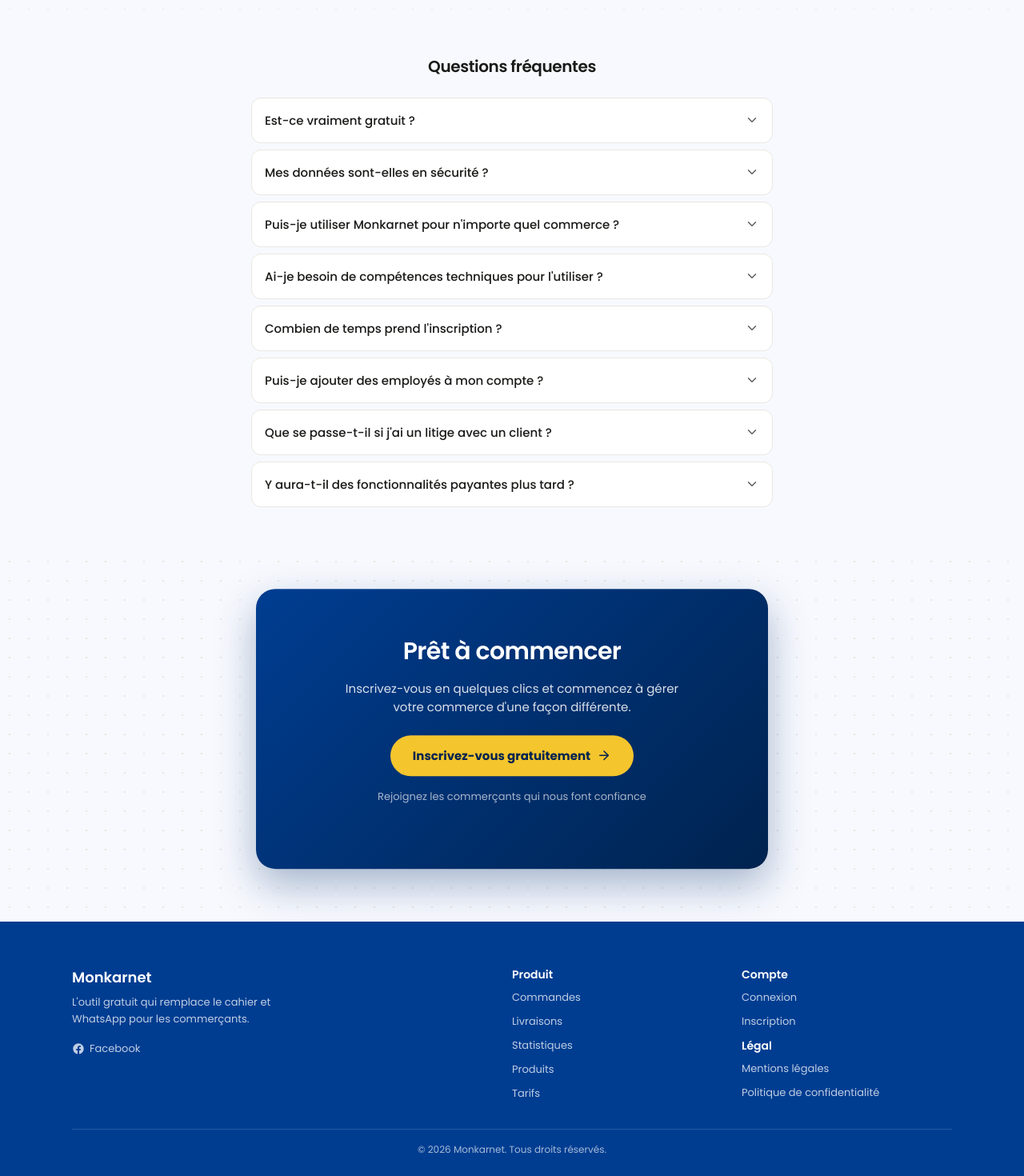
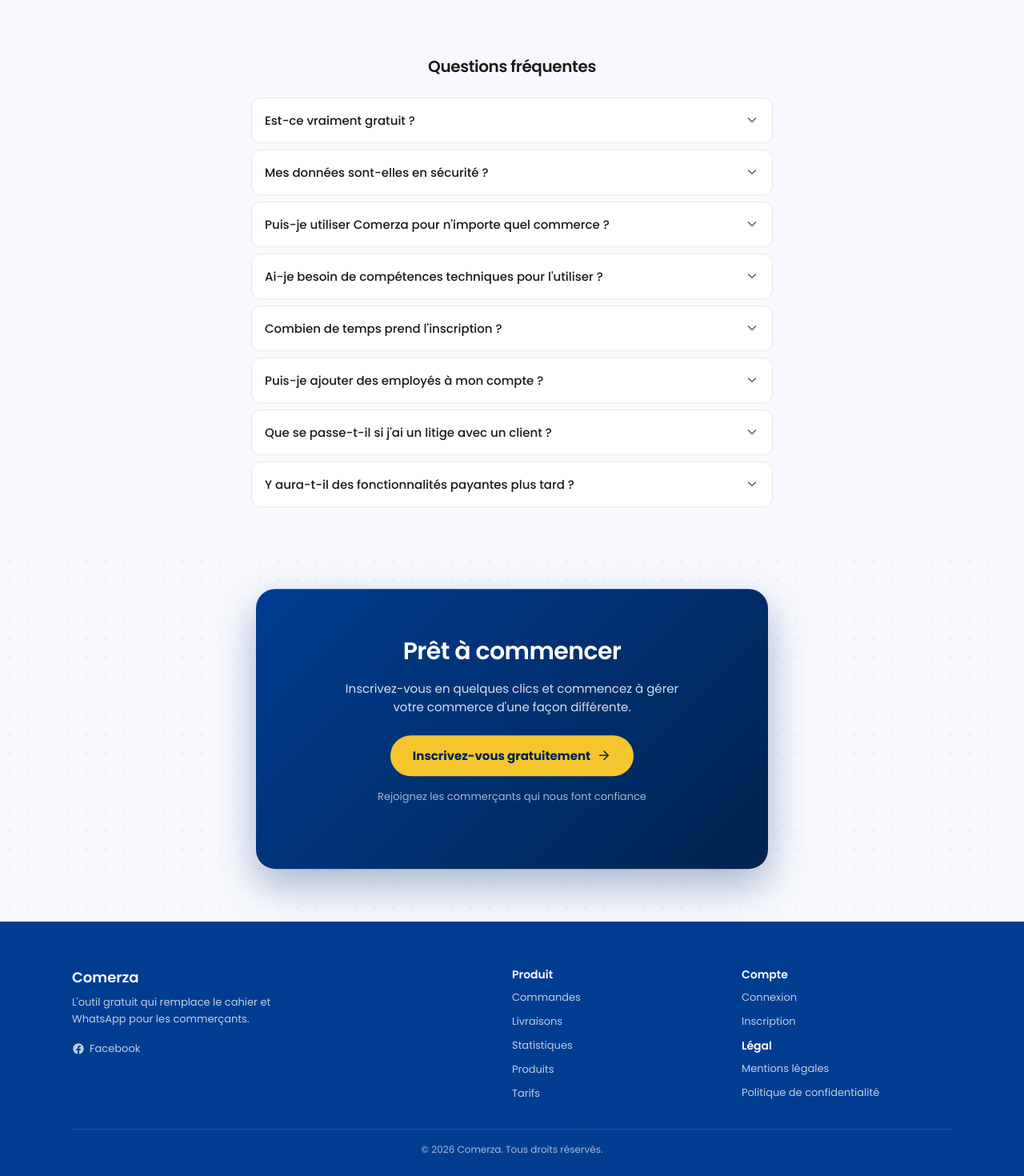
Before and after one commit to ArdennXBT/Monkarnet, a React (Vite) app: page / in a window 1280 px wide. Shown: the part 2281-3751 px from the top of the page at 80% size. Built offline with nearby package versions, Linux system fonts and the light colour scheme.

Commit message:
modif de monkarnet en comerza

```diff
--- a/src/Pages/Inscription/Inscription.jsx
+++ b/src/Pages/Inscription/Inscription.jsx
@@ -94,7 +94,7 @@
   return (
     <div className="inscription">
       <div className="inscription-card">
-        <span className="inscription-logo">Monkarnet</span>
+        <span className="inscription-logo">Comerza</span>
         <h1 className="inscription-title">Créer votre compte</h1>
         <p className="inscription-subtitle">Gratuit, sans engagement.</p>
 
--- a/src/Pages/Landing/sections/Faq/Faq.jsx
+++ b/src/Pages/Landing/sections/Faq/Faq.jsx
@@ -14,7 +14,7 @@
     r: "Vos données vous appartiennent et ne sont partagées avec personne. Nous mettons tout en œuvre pour les protéger."
   },
   {
-    q: "Puis-je utiliser Monkarnet pour n'importe quel commerce ?",
+    q: "Puis-je utiliser Comerza pour n'importe quel commerce ?",
     r: "Oui, que vous soyez restaurant, boutique, ou tout autre commerce en ligne avec livraison, Monkarnet s'adapte à votre activité."
   },
   {
--- a/src/Pages/Landing/sections/Footer/Footer.jsx
+++ b/src/Pages/Landing/sections/Footer/Footer.jsx
@@ -7,7 +7,7 @@
     <footer className="landing-footer">
       <div className="landing-footer-main">
         <div className="landing-footer-brand">
-          <span className="landing-footer-logo">Monkarnet</span>
+          <span className="landing-footer-logo">Comerza</span>
           <p className="landing-footer-desc">
             L'outil gratuit qui remplace le cahier et WhatsApp pour les commerçants.
           </p>
@@ -39,7 +39,7 @@
       </div>
 
       <p className="landing-footer-bottom">
-        © {new Date().getFullYear()} Monkarnet. Tous droits réservés.
+        © {new Date().getFullYear()} Comerza. Tous droits réservés.
       </p>
     </footer>
   );
--- a/src/Pages/Login/Login.jsx
+++ b/src/Pages/Login/Login.jsx
@@ -83,7 +83,7 @@
   return (
     <div className="login">
       <div className="login-card">
-        <span className="login-logo">Monkarnet</span>
+        <span className="login-logo">Comerza</span>
         <h1 className="login-title">Connexion</h1>
         <p className="login-subtitle">Accédez à votre espace commerçant.</p>
 
--- a/src/components/Sidebar/Sidebar.jsx
+++ b/src/components/Sidebar/Sidebar.jsx
@@ -30,7 +30,7 @@
           <span className="sidebar-logo-icon">
             <NotebookText size={20} />
           </span>
-          <span className="sidebar-logo-text">Mon karnet</span>
+          <span className="sidebar-logo-text">Comerza</span>
         </Link>
         <button className="sidebar-close-btn" onClick={onFermer}>
           <X size={22} />
```
